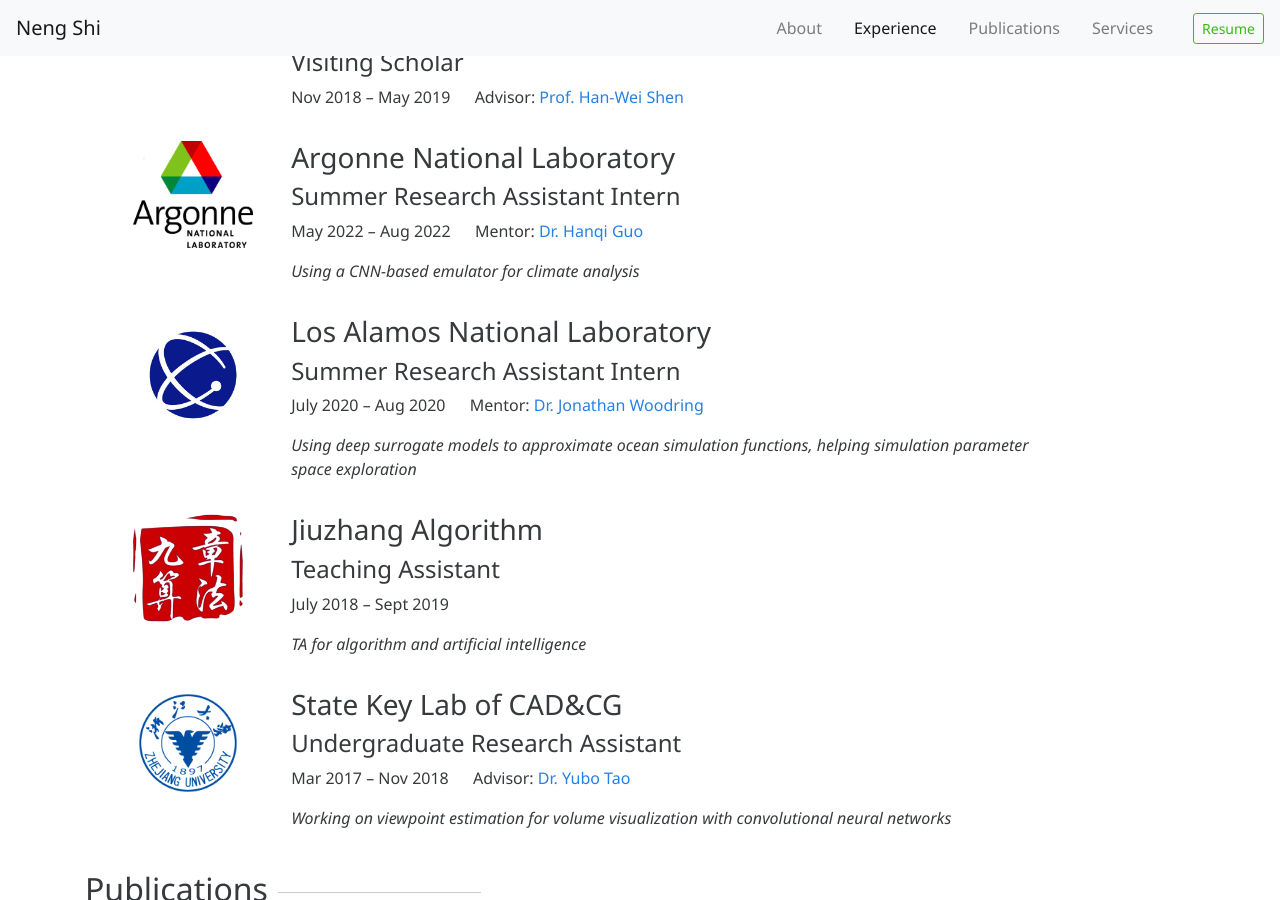
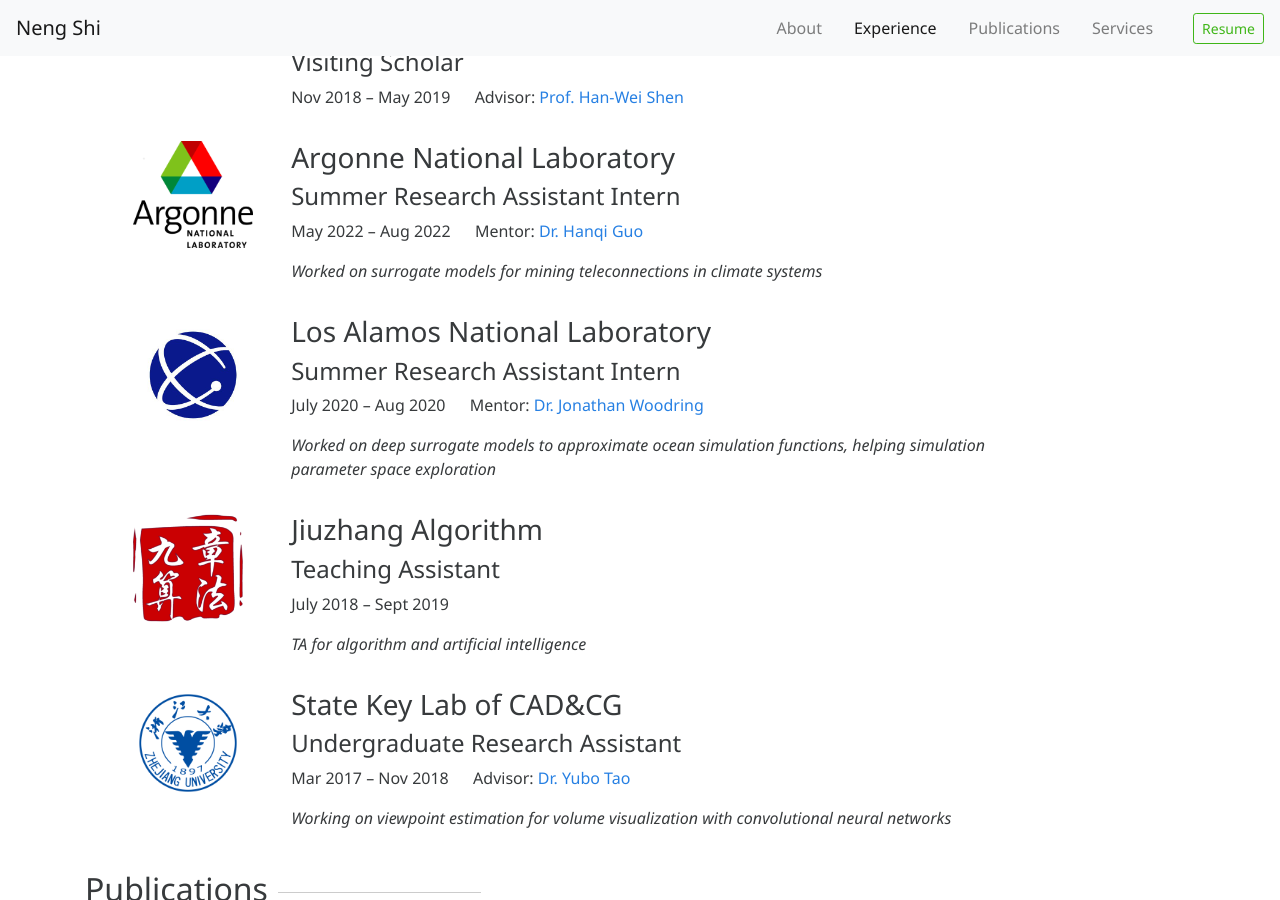
Before and after one commit to trainsn/trainsn.github.io, a Jekyll site: the page built from index.html, in a window 1280 px wide and 900 px high, scrolled down 1055 px. Built offline with Jekyll 4.4.1, drawn with Linux system fonts in a browser that asks for light colours; nearby versions of some CDN libraries; a style sheet for code colours, icons or effects is not loaded.

Commit message:
update experience

```diff
--- a/_includes/experience.html
+++ b/_includes/experience.html
@@ -23,7 +23,7 @@
       <h3>Argonne National Laboratory</h3>
       <h4>Summer Research Assistant Intern</h4>
       <p>May 2022 – Aug 2022 &emsp; Mentor: <a href="https://hguo.github.io" target="_blank">Dr. Hanqi Guo</a></p>
-      <p><em>Using a CNN-based emulator for climate analysis</em></p>
+      <p><em>Worked on surrogate models for mining teleconnections in climate systems</em></p>
     </div>  </div>
 
   <div class="row mb-3">
@@ -34,7 +34,7 @@
       <h3>Los Alamos National Laboratory</h3>
       <h4>Summer Research Assistant Intern</h4>
       <p>July 2020 – Aug 2020 &emsp; Mentor: <a href="https://www.lanl.gov/search-capabilities/profiles/jonathan-woodring.shtml" target="_blank">Dr. Jonathan Woodring</a></p>
-      <p><em>Using deep surrogate models to approximate ocean simulation functions, helping simulation parameter space exploration</em></p>
+      <p><em>Worked on deep surrogate models to approximate ocean simulation functions, helping simulation parameter space exploration</em></p>
     </div>  </div>
 
   <div class="row mb-3">
```
